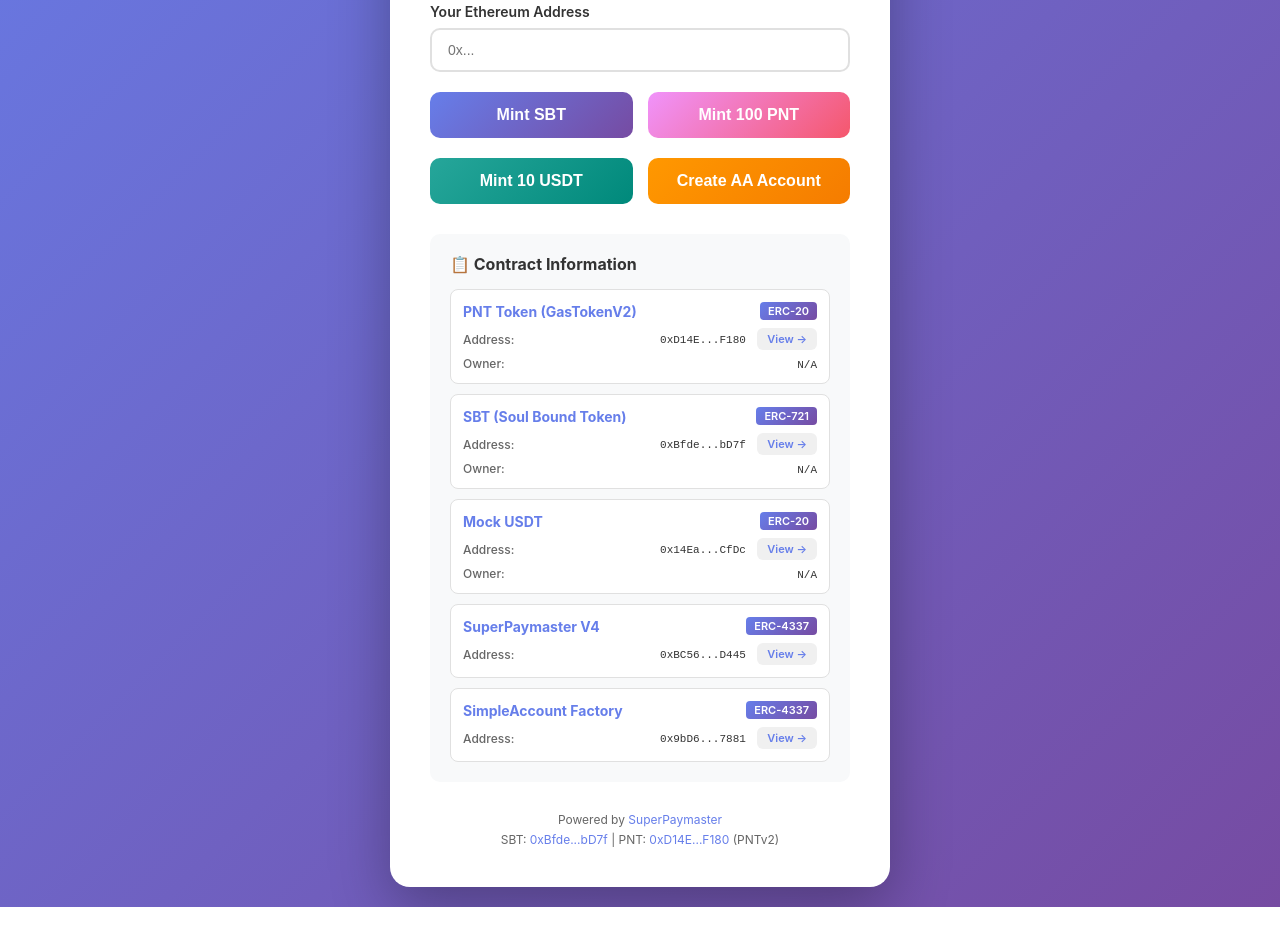
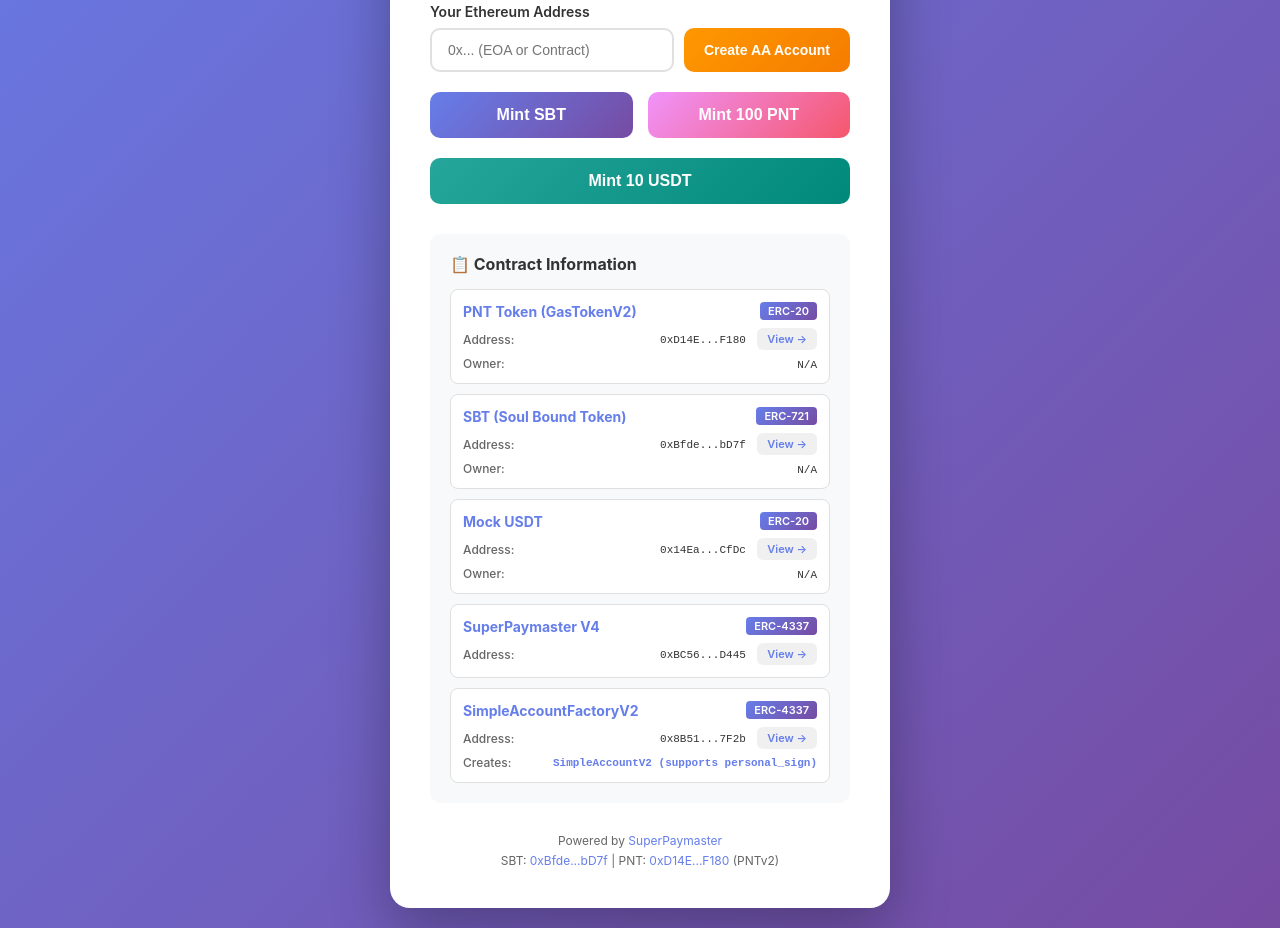
Before and after one commit to AAStarCommunity/faucet, a website: page public/index.html in a window 1280 px wide. Shown: the part 420-1348 px from the top of the page. Before the commit the page ends 1327 px from the top, so only its background shows below. Drawn offline with Linux system fonts and the light colour scheme; no server answers.

Commit message:
feat: upgrade to SimpleAccountFactoryV2 and redesign UI
- Update all factory addresses from V1 to V2 (0x8B516A71c134a4b5196775e63b944f88Cc637F2b)
- Move 'Create AA Account' button to address input row
- Update factory display name to SimpleAccountFactoryV2
- Add description: creates SimpleAccountV2 (supports personal_sign)
- Update error message: 'Please enter an Ethereum EOA(MetaMask) address or contract account address'
- Update USDT button to span full width
- Update .env.example, API_REFERENCE.md with V2 addresses
- Update create-account.js and init-pool.js default factory addresses

```diff
--- a/api/create-account.js
+++ b/api/create-account.js
@@ -18,7 +18,7 @@ const OWNER_PRIVATE_KEY = (
 ).trim();
 const FACTORY_ADDRESS =
   process.env.SIMPLE_ACCOUNT_FACTORY_ADDRESS ||
-  "0x9bD66892144FCf0BAF5B6946AEAFf38B0d967881";
+  "0x8B516A71c134a4b5196775e63b944f88Cc637F2b";
 
 // Rate limiting (simple in-memory cache for demo)
 const rateLimitCache = new Map();
--- a/api/init-pool.js
+++ b/api/init-pool.js
@@ -37,7 +37,7 @@ const OWNER_PRIVATE_KEY = (
 
 const FACTORY_ADDRESS =
   process.env.SIMPLE_ACCOUNT_FACTORY_ADDRESS ||
-  "0x9bD66892144FCf0BAF5B6946AEAFf38B0d967881";
+  "0x8B516A71c134a4b5196775e63b944f88Cc637F2b";
 const SBT_ADDRESS =
   process.env.SBT_CONTRACT_ADDRESS ||
   "0xBfde68c232F2248114429DDD9a7c3Adbff74bD7f";
--- a/public/index.html
+++ b/public/index.html
@@ -128,6 +128,44 @@
 
             .input-group {
                 margin-bottom: 20px;
+            }
+
+            .address-input-wrapper {
+                display: flex;
+                gap: 10px;
+                align-items: stretch;
+            }
+
+            .address-input-wrapper input {
+                flex: 1;
+            }
+
+            .btn-create-account {
+                padding: 12px 20px;
+                border: none;
+                border-radius: 10px;
+                font-size: 14px;
+                font-weight: 600;
+                cursor: pointer;
+                transition: all 0.3s;
+                color: white;
+                background: linear-gradient(135deg, #ff9800 0%, #f57c00 100%);
+                white-space: nowrap;
+            }
+
+            .btn-create-account:hover {
+                transform: translateY(-2px);
+                box-shadow: 0 5px 15px rgba(255, 152, 0, 0.3);
+            }
+
+            .btn-create-account:active {
+                transform: translateY(0);
+            }
+
+            .btn-create-account:disabled {
+                background: #ccc;
+                cursor: not-allowed;
+                transform: none;
             }
 
             label {
@@ -401,7 +439,20 @@
 
             <div class="input-group">
                 <label for="address">Your Ethereum Address</label>
-                <input type="text" id="address" placeholder="0x..." required />
+                <div class="address-input-wrapper">
+                    <input
+                        type="text"
+                        id="address"
+                        placeholder="0x... (EOA or Contract)"
+                        required
+                    />
+                    <button
+                        class="btn-create-account"
+                        onclick="createAccount()"
+                    >
+                        Create AA Account
+                    </button>
+                </div>
             </div>
 
             <div class="button-group">
@@ -421,22 +472,10 @@
                             #26a69a 0%,
                             #00897b 100%
                         );
+                        grid-column: 1 / -1;
                     "
                 >
                     Mint 10 USDT
-                </button>
-                <button
-                    class="btn-account"
-                    onclick="createAccount()"
-                    style="
-                        background: linear-gradient(
-                            135deg,
-                            #ff9800 0%,
-                            #f57c00 100%
-                        );
-                    "
-                >
-                    Create AA Account
                 </button>
             </div>
 
@@ -592,7 +631,9 @@
                 <!-- Account Factory -->
                 <div class="contract-item">
                     <div class="contract-header">
-                        <span class="contract-name">SimpleAccount Factory</span>
+                        <span class="contract-name"
+                            >SimpleAccountFactoryV2</span
+                        >
                         <span class="contract-badge">ERC-4337</span>
                     </div>
                     <div class="contract-detail">
@@ -609,6 +650,14 @@
                                 >View →</a
                             >
                         </div>
+                    </div>
+                    <div class="contract-detail">
+                        <span class="contract-label">Creates:</span>
+                        <span
+                            class="contract-address"
+                            style="color: #667eea; font-weight: 600"
+                            >SimpleAccountV2 (supports personal_sign)</span
+                        >
                     </div>
                 </div>
             </div>
@@ -647,7 +696,7 @@
                 SBT: "0xBfde68c232F2248114429DDD9a7c3Adbff74bD7f",
                 USDT: "0x14EaC6C3D49AEDff3D59773A7d7bfb50182bCfDc",
                 PAYMASTER: "0xBC56D82374c3CdF1234fa67E28AF9d3E31a9D445",
-                FACTORY: "0x9bD66892144FCf0BAF5B6946AEAFf38B0d967881",
+                FACTORY: "0x8B516A71c134a4b5196775e63b944f88Cc637F2b", // V2 Factory
             };
 
             const RPC_URL =
@@ -822,7 +871,10 @@
             function validateAddress() {
                 const address = document.getElementById("address").value.trim();
                 if (!address) {
-                    showStatus("Please enter an Ethereum address", "error");
+                    showStatus(
+                        "Please enter an Ethereum EOA(MetaMask) address or contract account address",
+                        "error",
+                    );
                     return null;
                 }
                 if (!/^0x[a-fA-F0-9]{40}$/.test(address)) {
```
Also changed, not shown: API_REFERENCE.md (+1 -1 lines), 1 other file.
